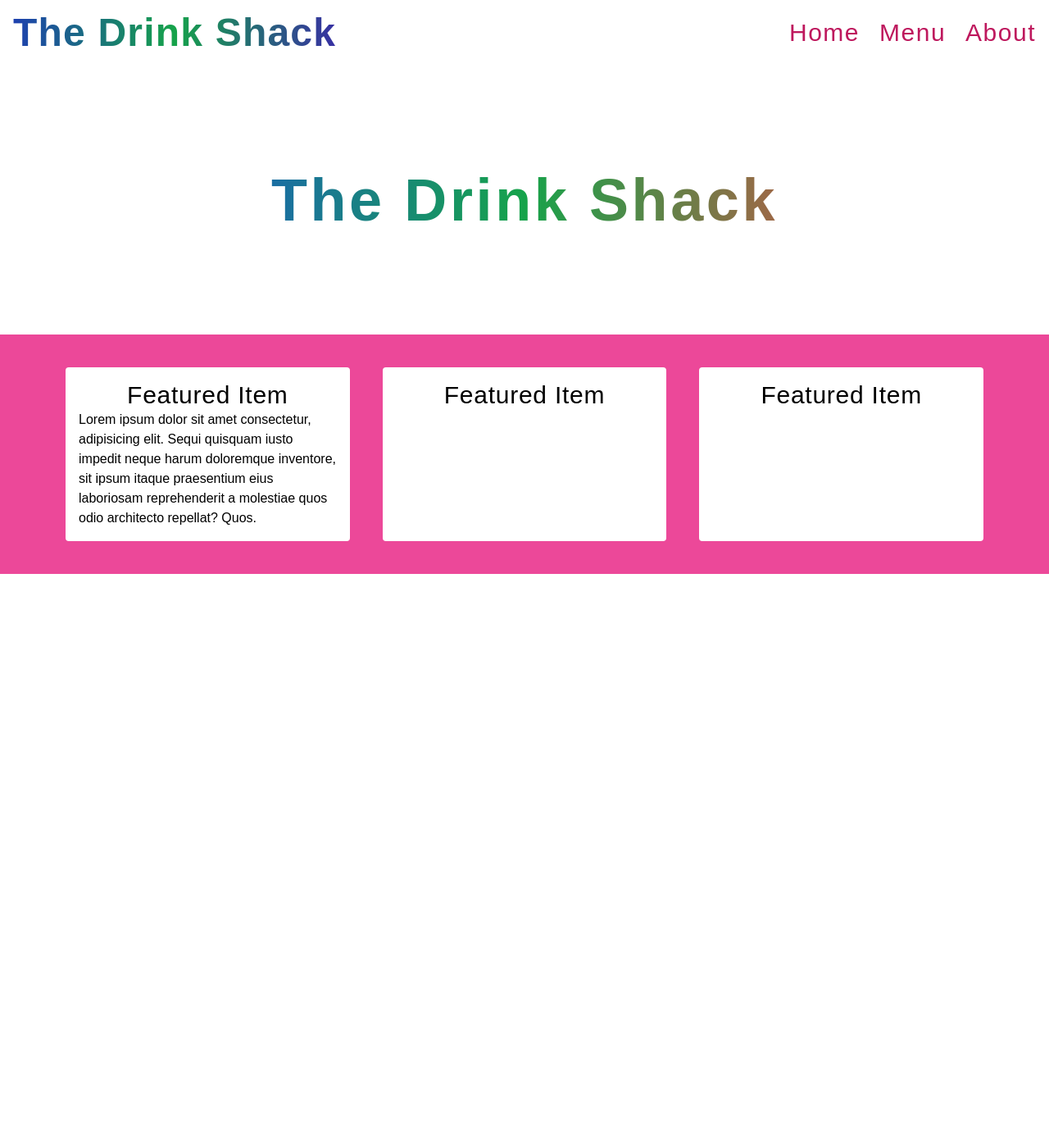
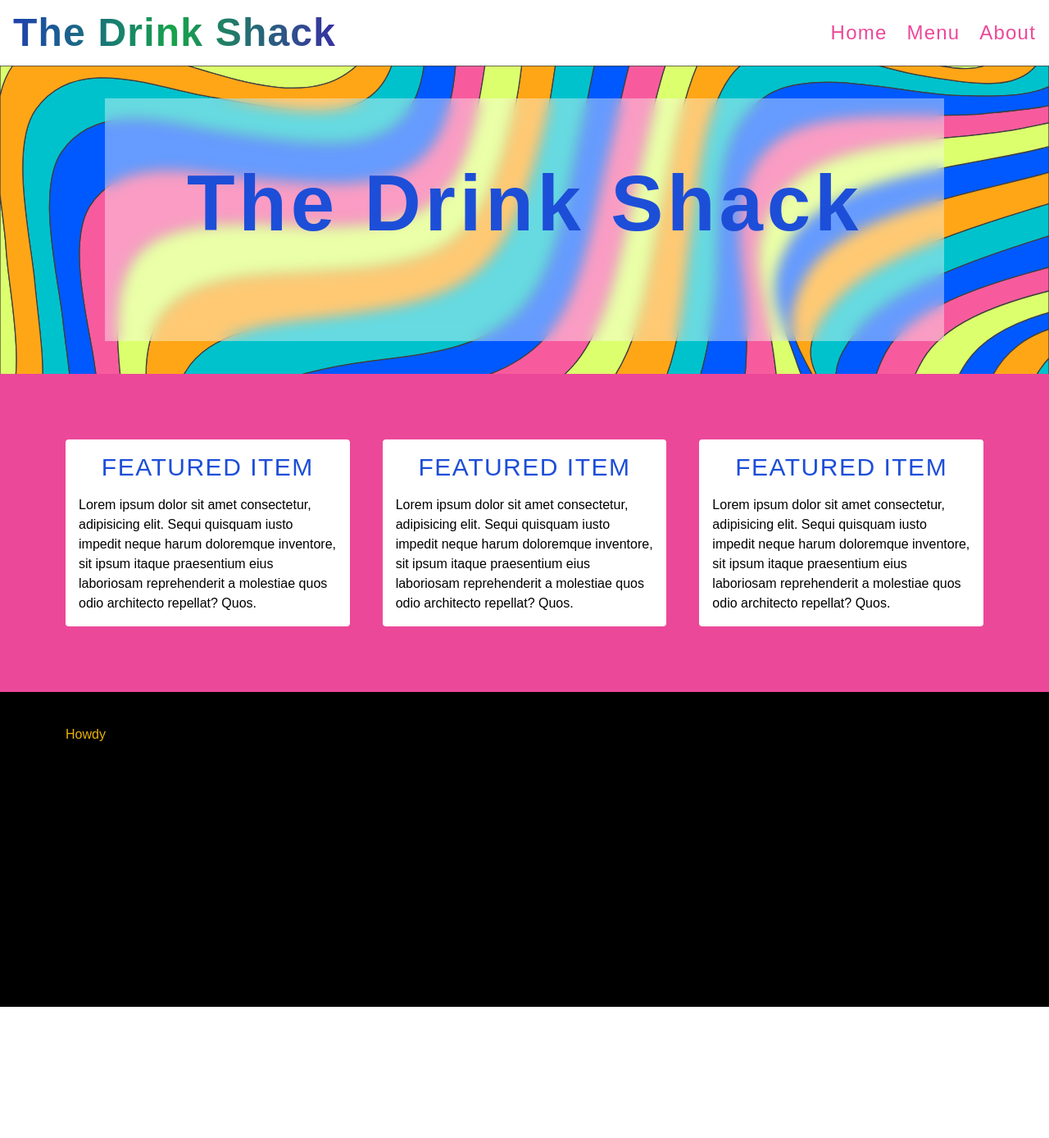
Before and after one commit to alsessions/shack, a PHP site: template templates/index.twig in a window 1280 px wide. Shown: the whole page at 82% size. Before the commit the page ends 700 px from the top, so only its background shows below. Run offline with PHP 8.4, Linux system fonts and the light colour scheme; the template is opened without the code that fills it, so the values that code supplies are empty; some libraries are stand-ins or nearby versions; some web fonts are replaced.

Commit message:
Nav and CSS

```diff
--- a/templates/_layouts/_nav.twig
+++ b/templates/_layouts/_nav.twig
@@ -1,12 +1,12 @@
-<nav class="flex justify-between items-center flex-wrap py-4 px-4 font-bold  text-pink-700">
+<nav class="flex justify-between items-center flex-wrap py-4 px-4 font-bold  text-pink-500">
     <div class="not-prose">
         <h1 class="text-4xl md:text-5xl bg-gradient-to-r from-blue-800 via-green-600 to-indigo-800 inline-block text-transparent bg-clip-text"><a href="/">The Drink Shack</a></h1>
     </div>
     <div>
         <ul class="flex gap-6 font-display">
-            <li><a href="/" class="text-xl md:text-3xl tracking-wider md:font-medium">Home</a></li>
-            <li><a href="/menu" class="text-xl md:text-3xl tracking-wider md:font-medium">Menu</a></li>
-            <li><a href="/about" class="text-xl md:text-3xl tracking-wider md:font-medium">About</a></li>
+            <li><a href="/" class="text-xl md:text-2xl tracking-wider md:font-medium">Home</a></li>
+            <li><a href="/menu" class="text-xl md:text-2xl tracking-wider md:font-medium">Menu</a></li>
+            <li><a href="/about" class="text-xl md:text-2xl tracking-wider md:font-medium">About</a></li>
         </ul>
     </div>
 </nav>
--- a/templates/index.twig
+++ b/templates/index.twig
@@ -1,29 +1,39 @@
 {% extends "_layouts/_layout.twig" %}
     {% block content %}
+<div class="py-10" style="background-image:url('assets/images/background-wavy.svg');
+                background-size:cover;
+                background-repeat:no-repeat;
 
-    <section class="max-w-5xl mx-auto prose prose-lg prose-h1:text-indigo-600 prose-h2:text-indigo-600  mt-32 mb-32 px-4 bg-white/50">
+">
+    <section class="max-w-5xl mx-auto prose prose-lg prose-h1:text-indigo-900 prose-h2:text-indigo-800 text-center  py-20 px-4 bg-white/40 backdrop-blur" >
     <div class="not-prose">
-        <h1 class="text-5xl md:text-7xl font-bold bg-gradient-to-r from-blue-700 via-green-600 to-red-500 text-center block text-transparent bg-clip-text tracking-wider mb-32">The Drink Shack</h1>
+        <h1 class="text-5xl md:text-8xl font-bold text-blue-700 text-center block tracking-wider mb-10">The Drink Shack</h1>
     </div>
     {{ entry.formattedText }}
     </section>
-
-    <section class="w-full py-10 bg-pink-500">
+</div>
+    <section class="w-full py-10 md:py-20 bg-pink-500">
         <div class="grid md:grid-cols-3 gap-10 max-w-6xl mx-auto px-4">
             <div class="bg-white  p-4 rounded">
-                <h2 class="text-center text-3xl">Featured Item</h2>
+                <h2 class="text-center text-3xl text-blue-700 uppercase tracking-wider mb-4">Featured Item</h2>
                 <p>Lorem ipsum dolor sit amet consectetur, adipisicing elit. Sequi quisquam iusto impedit neque harum doloremque inventore, sit ipsum itaque praesentium eius laboriosam reprehenderit a molestiae quos odio architecto repellat? Quos.</p>
             </div>
             <div class="bg-white  p-4 rounded">
-                <h2 class="text-center text-3xl">Featured Item</h2>
+                <h2 class="text-center text-3xl text-blue-700 uppercase tracking-wider mb-4">Featured Item</h2>
+                <p>Lorem ipsum dolor sit amet consectetur, adipisicing elit. Sequi quisquam iusto impedit neque harum doloremque inventore, sit ipsum itaque praesentium eius laboriosam reprehenderit a molestiae quos odio architecto repellat? Quos.</p>
             </div>
             <div class="bg-white  p-4 rounded">
-                <h2 class="text-center text-3xl">Featured Item</h2>
+                <h2 class="text-center text-3xl text-blue-700 uppercase tracking-wider mb-4">Featured Item</h2>
+                <p>Lorem ipsum dolor sit amet consectetur, adipisicing elit. Sequi quisquam iusto impedit neque harum doloremque inventore, sit ipsum itaque praesentium eius laboriosam reprehenderit a molestiae quos odio architecto repellat? Quos.</p>
             </div>
         </div>
     </section>
 
-
+   <section class="w-full mx-auto bg-black text-yellow-500 min-h-96 mb-40">
+    <div class="max-w-6xl py-10 px-4 mx-auto">
+        <p>Howdy</p>
+    </div>
+   </section>
 
 
     {% endblock %}
--- a/web/css/styles.css
+++ b/web/css/styles.css
@@ -1318,24 +1318,16 @@ video {
   margin-bottom: 10rem;
 }
 
-.mb-20{
-  margin-bottom: 5rem;
-}
-
-.mt-40{
-  margin-top: 10rem;
-}
-
-.mt-20{
-  margin-top: 5rem;
-}
-
-.mb-32{
-  margin-bottom: 8rem;
-}
-
-.mt-32{
-  margin-top: 8rem;
+.mb-10{
+  margin-bottom: 2.5rem;
+}
+
+.mb-4{
+  margin-bottom: 1rem;
+}
+
+.mb-40{
+  margin-bottom: 10rem;
 }
 
 .block{
@@ -1354,18 +1346,22 @@ video {
   display: grid;
 }
 
+.min-h-96{
+  min-height: 24rem;
+}
+
 .w-full{
   width: 100%;
 }
 
+.max-w-6xl{
+  max-width: 72rem;
+}
+
 .max-w-5xl{
   max-width: 64rem;
 }
 
-.max-w-6xl{
-  max-width: 72rem;
-}
-
 .flex-wrap{
   flex-wrap: wrap;
 }
@@ -1388,6 +1384,11 @@ video {
 
 .rounded{
   border-radius: 0.25rem;
+}
+
+.bg-black{
+  --tw-bg-opacity: 1;
+  background-color: rgb(0 0 0 / var(--tw-bg-opacity));
 }
 
 .bg-pink-500{
@@ -1398,6 +1399,10 @@ video {
 .bg-white{
   --tw-bg-opacity: 1;
   background-color: rgb(255 255 255 / var(--tw-bg-opacity));
+}
+
+.bg-white\/40{
+  background-color: rgb(255 255 255 / 0.4);
 }
 
 .bg-white\/50{
@@ -1433,10 +1438,6 @@ video {
   --tw-gradient-to: #3730a3 var(--tw-gradient-to-position);
 }
 
-.to-red-500{
-  --tw-gradient-to: #ef4444 var(--tw-gradient-to-position);
-}
-
 .bg-clip-text{
   -webkit-background-clip: text;
           background-clip: text;
@@ -1456,6 +1457,11 @@ video {
   padding-bottom: 2.5rem;
 }
 
+.py-20{
+  padding-top: 5rem;
+  padding-bottom: 5rem;
+}
+
 .py-4{
   padding-top: 1rem;
   padding-bottom: 1rem;
@@ -1493,8 +1499,17 @@ video {
   font-weight: 700;
 }
 
+.uppercase{
+  text-transform: uppercase;
+}
+
 .tracking-wider{
   letter-spacing: 0.05em;
+}
+
+.text-blue-700{
+  --tw-text-opacity: 1;
+  color: rgb(29 78 216 / var(--tw-text-opacity));
 }
 
 .text-pink-700{
@@ -1506,6 +1521,33 @@ video {
   color: transparent;
 }
 
+.text-yellow-500{
+  --tw-text-opacity: 1;
+  color: rgb(234 179 8 / var(--tw-text-opacity));
+}
+
+.text-pink-500{
+  --tw-text-opacity: 1;
+  color: rgb(236 72 153 / var(--tw-text-opacity));
+}
+
+.blur-md{
+  --tw-blur: blur(12px);
+  filter: var(--tw-blur) var(--tw-brightness) var(--tw-contrast) var(--tw-grayscale) var(--tw-hue-rotate) var(--tw-invert) var(--tw-saturate) var(--tw-sepia) var(--tw-drop-shadow);
+}
+
+.backdrop-blur-md{
+  --tw-backdrop-blur: blur(12px);
+  -webkit-backdrop-filter: var(--tw-backdrop-blur) var(--tw-backdrop-brightness) var(--tw-backdrop-contrast) var(--tw-backdrop-grayscale) var(--tw-backdrop-hue-rotate) var(--tw-backdrop-invert) var(--tw-backdrop-opacity) var(--tw-backdrop-saturate) var(--tw-backdrop-sepia);
+  backdrop-filter: var(--tw-backdrop-blur) var(--tw-backdrop-brightness) var(--tw-backdrop-contrast) var(--tw-backdrop-grayscale) var(--tw-backdrop-hue-rotate) var(--tw-backdrop-invert) var(--tw-backdrop-opacity) var(--tw-backdrop-saturate) var(--tw-backdrop-sepia);
+}
+
+.backdrop-blur{
+  --tw-backdrop-blur: blur(8px);
+  -webkit-backdrop-filter: var(--tw-backdrop-blur) var(--tw-backdrop-brightness) var(--tw-backdrop-contrast) var(--tw-backdrop-grayscale) var(--tw-backdrop-hue-rotate) var(--tw-backdrop-invert) var(--tw-backdrop-opacity) var(--tw-backdrop-saturate) var(--tw-backdrop-sepia);
+  backdrop-filter: var(--tw-backdrop-blur) var(--tw-backdrop-brightness) var(--tw-backdrop-contrast) var(--tw-backdrop-grayscale) var(--tw-backdrop-hue-rotate) var(--tw-backdrop-invert) var(--tw-backdrop-opacity) var(--tw-backdrop-saturate) var(--tw-backdrop-sepia);
+}
+
 html{
   font-family: sans-serif;
 }
@@ -1529,9 +1571,19 @@ h1,h2{
   color: rgb(79 70 229 / var(--tw-text-opacity));
 }
 
+.prose-h1\:text-indigo-900 :is(:where(h1):not(:where([class~="not-prose"],[class~="not-prose"] *))){
+  --tw-text-opacity: 1;
+  color: rgb(49 46 129 / var(--tw-text-opacity));
+}
+
 .prose-h2\:text-indigo-600 :is(:where(h2):not(:where([class~="not-prose"],[class~="not-prose"] *))){
   --tw-text-opacity: 1;
   color: rgb(79 70 229 / var(--tw-text-opacity));
+}
+
+.prose-h2\:text-indigo-800 :is(:where(h2):not(:where([class~="not-prose"],[class~="not-prose"] *))){
+  --tw-text-opacity: 1;
+  color: rgb(55 48 163 / var(--tw-text-opacity));
 }
 
 @media (min-width: 768px){
@@ -1539,6 +1591,11 @@ h1,h2{
     grid-template-columns: repeat(3, minmax(0, 1fr));
   }
 
+  .md\:py-20{
+    padding-top: 5rem;
+    padding-bottom: 5rem;
+  }
+
   .md\:text-3xl{
     font-size: 1.875rem;
     line-height: 2.25rem;
@@ -1554,9 +1611,14 @@ h1,h2{
     line-height: 1;
   }
 
-  .md\:text-7xl{
-    font-size: 4.5rem;
+  .md\:text-8xl{
+    font-size: 6rem;
     line-height: 1;
+  }
+
+  .md\:text-2xl{
+    font-size: 1.5rem;
+    line-height: 2rem;
   }
 
   .md\:font-medium{
```
